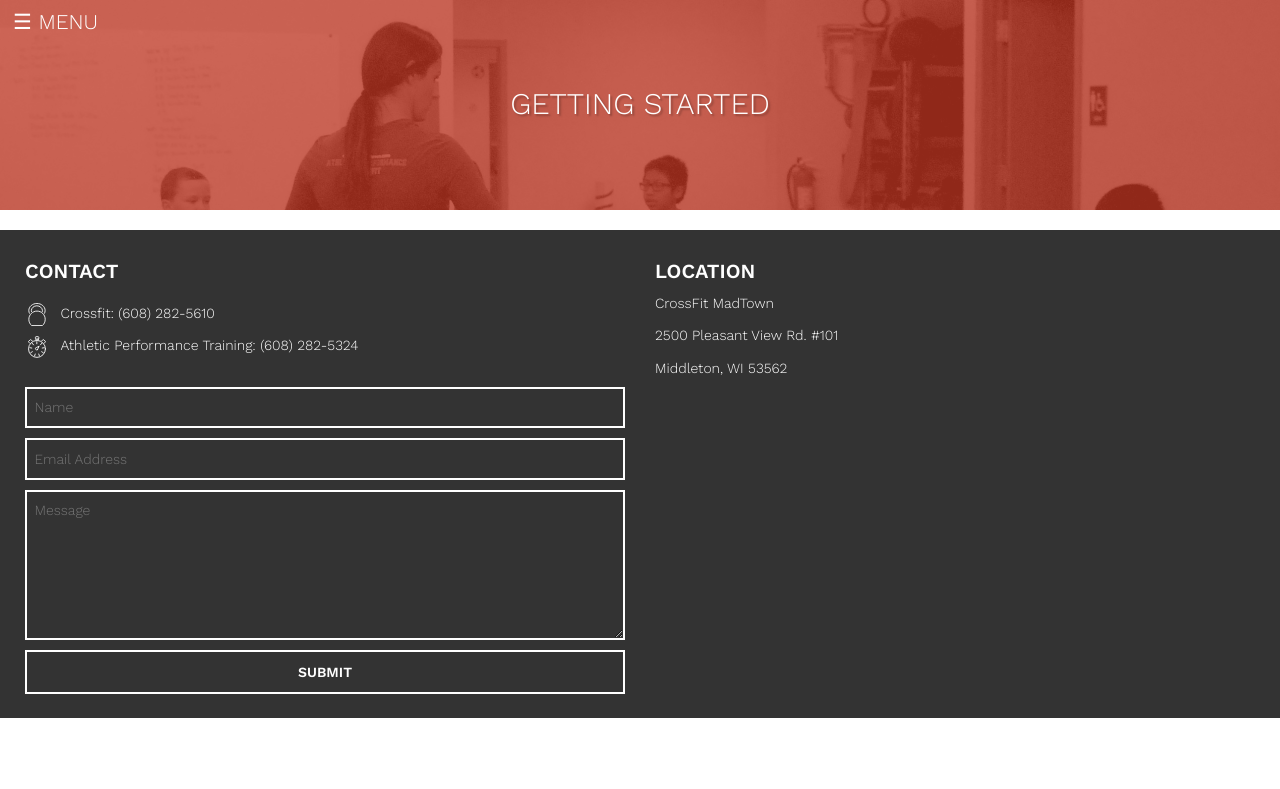
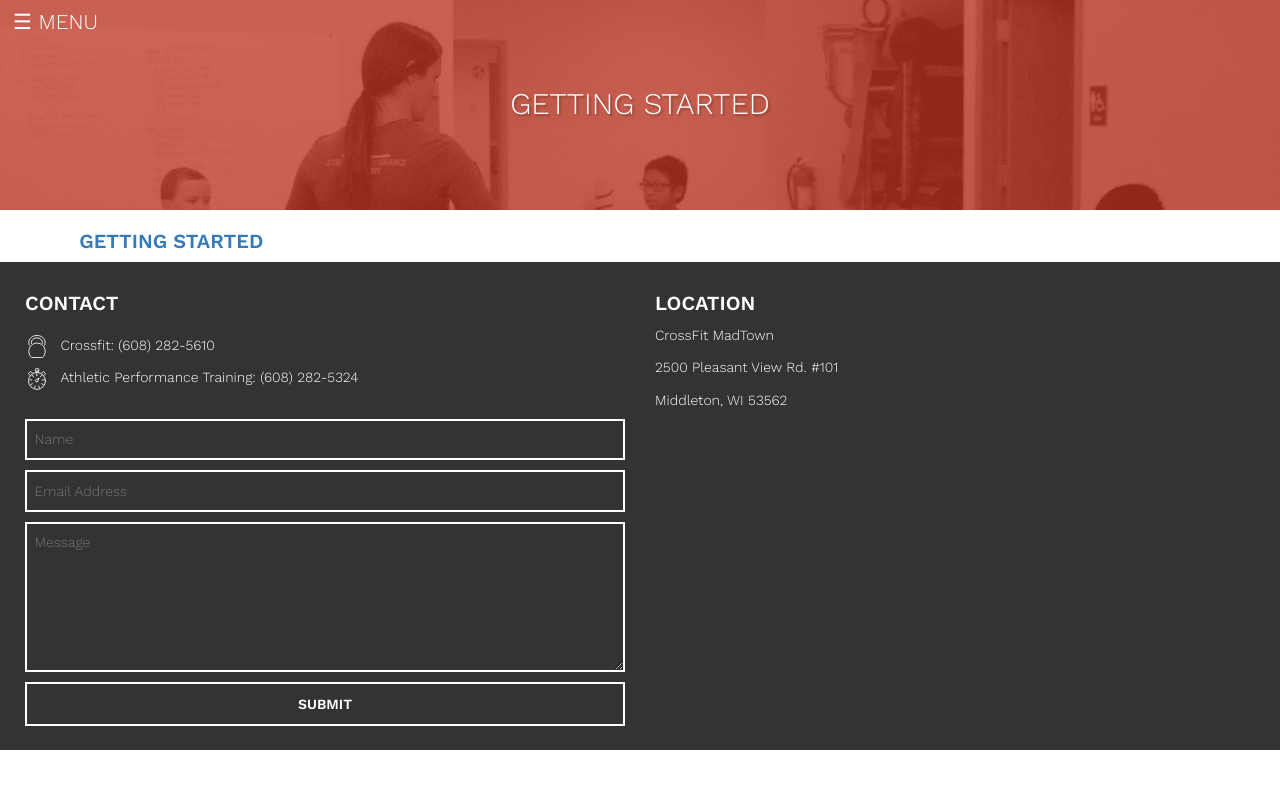
Before and after one commit to djdurban/crossfit_madtown, a Jekyll site: the page built from getting-started.html, in a window 1280 px wide. Shown: the top 789 px of the page. Built offline with Jekyll 4.4.1, drawn with Linux system fonts in a browser that asks for light colours.

Commit message:
added getting started to collections

```diff
--- a/_config.yml
+++ b/_config.yml
@@ -1,11 +1,3 @@
-getting-started:
-    output: true
-    defaults:
-        scope:
-            path: ""
-            type: "getting-started"
-        values:
-            layout: "post"
 collections:
     athletic-performance-training:
         output: true
@@ -23,3 +15,11 @@ collections:
                 type: "camps-clinics-workshops"
             values:
                 layout: "post"
+    getting-started:
+        output: true
+        defaults:
+            scope:
+                path: ""
+                type: "getting-started"
+            values:
+                layout: "post"
--- a/_getting-started/2016-01-03-getting-started.markdown
+++ b/_getting-started/2016-01-03-getting-started.markdown
@@ -1,6 +1,6 @@
 ---
 layout: post
-title:  "Youth APT"
+title:  "Getting Started"
 date:   2016-01-03 20:39:42 -0800
 ---
 You’ll find this post in your `_posts` directory. Go ahead and edit it and re-build the site to see your changes. You can rebuild the site in many different ways, but the most common way is to run `jekyll serve`, which launches a web server and auto-regenerates your site when a file is updated.
```
